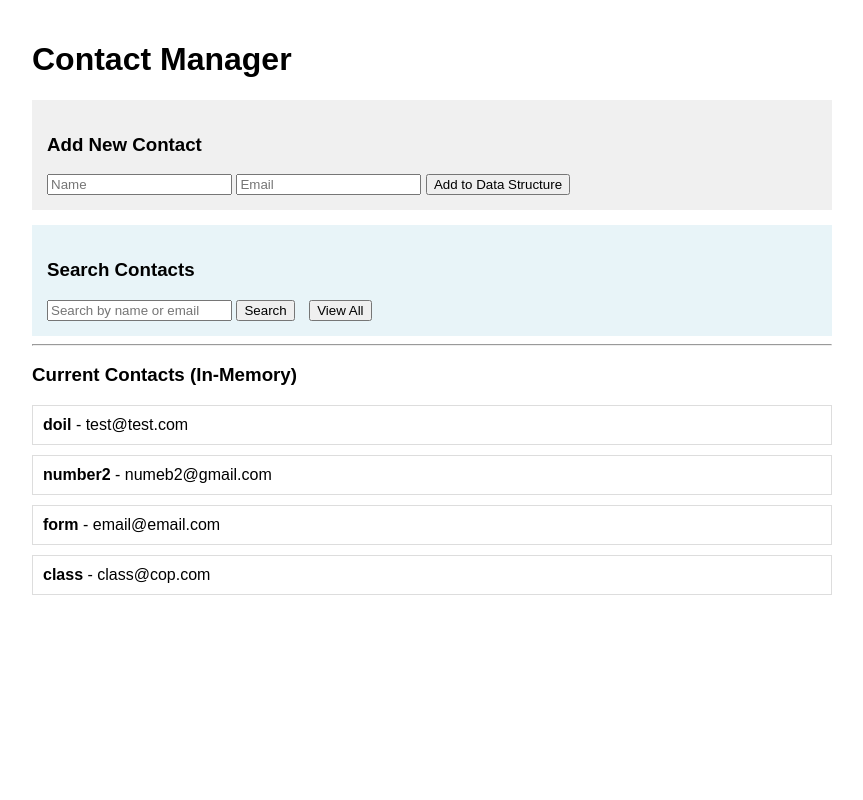
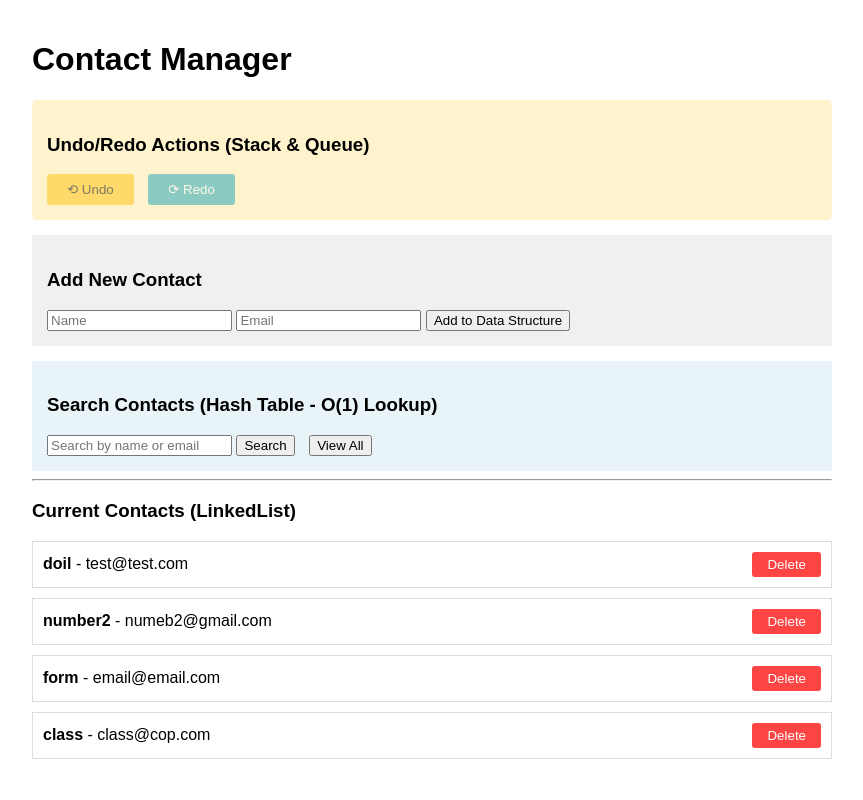
Before and after one commit to dylanvaz2/COP4538, a Flask app: page / in a window 1280 px wide. Shown: the whole page, without its empty margins (208-1071 px from the left). Run offline with Flask 3, Linux system fonts and the light colour scheme.

Commit message:
fix: use name->list hash buckets; keep indices consistent for add/delete/undo/redo

```diff
--- a/app.py
+++ b/app.py
@@ -1,35 +1,121 @@
 from flask import Flask, render_template, request, redirect, url_for
 import os
 import json
+from collections import deque
 
 app = Flask(__name__)
+app.secret_key = 'your-secret-key-here-change-in-production'
 
 app.config['FLASK_TITLE'] = ""
+
+# --- DATA STRUCTURES ---
+
+class Node:
+    """Node class for LinkedList."""
+    def __init__(self, data):
+        self.data = data
+        self.next = None
+
+class LinkedList:
+    """Custom LinkedList implementation to store contacts."""
+    def __init__(self):
+        self.head = None
+        self.size = 0
+
+    def append(self, data):
+        """Add a contact to the end of the list."""
+        new_node = Node(data)
+        if not self.head:
+            self.head = new_node
+        else:
+            current = self.head
+            while current.next:
+                current = current.next
+            current.next = new_node
+        self.size += 1
+
+    def delete(self, name, email):
+        """Delete a contact by name and email."""
+        if not self.head:
+            return None
+
+        # If head node is the one to delete
+        if self.head.data['name'] == name and self.head.data['email'] == email:
+            deleted_data = self.head.data
+            self.head = self.head.next
+            self.size -= 1
+            return deleted_data
+
+        # Search for the node to delete
+        current = self.head
+        while current.next:
+            if current.next.data['name'] == name and current.next.data['email'] == email:
+                deleted_data = current.next.data
+                current.next = current.next.next
+                self.size -= 1
+                return deleted_data
+            current = current.next
+
+        return None
+
+    def to_list(self):
+        """Convert LinkedList to a Python list for rendering."""
+        result = []
+        current = self.head
+        while current:
+            result.append(current.data)
+            current = current.next
+        return result
+
+    def clear(self):
+        """Clear all contacts from the list."""
+        self.head = None
+        self.size = 0
+
+    def __len__(self):
+        return self.size
 
 # --- DATA PERSISTENCE ---
 CONTACTS_FILE = 'contacts.json'
 
 def load_contacts():
-    """Load contacts from JSON file if it exists."""
+    """Load contacts from JSON file into LinkedList and Hash Table."""
+    contacts_ll = LinkedList()
+    contacts_hash = {}
+
     if os.path.exists(CONTACTS_FILE):
         try:
             with open(CONTACTS_FILE, 'r') as f:
-                return json.load(f)
+                data = json.load(f)
+                for contact in data:
+                    contacts_ll.append(contact)
+                    # Hash table: name -> list of contacts (handles duplicate names)
+                    contacts_hash.setdefault(contact['name'].lower(), []).append(contact)
         except (json.JSONDecodeError, IOError):
-            return []
-    return []
+            pass
+
+    return contacts_ll, contacts_hash
 
 def save_contacts():
     """Save contacts to JSON file."""
     try:
         with open(CONTACTS_FILE, 'w') as f:
-            json.dump(contacts, f, indent=2)
+            json.dump(contacts_list.to_list(), f, indent=2)
     except IOError as e:
         print(f"Error saving contacts: {e}")
 
-# --- IN-MEMORY DATA STRUCTURES (Students will modify this area) ---
-# Phase 1: A simple Python List to store contacts (now with persistence)
-contacts = load_contacts()
+# --- IN-MEMORY DATA STRUCTURES ---
+# LinkedList to store contacts
+contacts_list = LinkedList()
+# Hash Table (Dictionary) for O(1) search optimization
+contacts_hash = {}
+# Stack for undo operations
+undo_stack = []
+# Queue for redo operations
+redo_queue = deque()
+
+# Load existing contacts
+contacts_list, contacts_hash = load_contacts()
 
 
 # --- ROUTES ---
@@ -37,51 +123,163 @@ contacts = load_contacts()
 @app.route('/')
 def index():
     """
-    Displays the main page.
-    Eventually, students will pass their Linked List or Tree data here.
+    Displays the main page with contacts from LinkedList.
     """
     return render_template('index.html',
-                         contacts=contacts,
+                         contacts=contacts_list.to_list(),
                          title=app.config['FLASK_TITLE'],
-                         search_performed=False)
+                         search_performed=False,
+                         undo_available=len(undo_stack) > 0,
+                         redo_available=len(redo_queue) > 0)
 
 @app.route('/add', methods=['POST'])
 def add_contact():
     """
-    Endpoint to add a new contact.
-    Students will update this to insert into their Data Structure.
+    Endpoint to add a new contact to LinkedList and Hash Table.
+    Records action in undo stack.
     """
     name = request.form.get('name')
     email = request.form.get('email')
 
-    # Phase 1 Logic: Append to list
-    contacts.append({'name': name, 'email': email})
-    save_contacts()  # Persist to file
+    contact = {'name': name, 'email': email}
+
+    # Add to LinkedList
+    contacts_list.append(contact)
+
+    # Add to Hash Table for O(1) exact-name lookup (store list to allow duplicates)
+    contacts_hash.setdefault(name.lower(), []).append(contact)
+
+    # Record action for undo (clear redo queue when new action is performed)
+    undo_stack.append(('add', contact))
+    redo_queue.clear()
+
+    save_contacts()
+
+    return redirect(url_for('index'))
+
+@app.route('/delete', methods=['POST'])
+def delete_contact():
+    """
+    Endpoint to delete a contact from LinkedList and Hash Table.
+    Records action in undo stack.
+    """
+    name = request.form.get('name')
+    email = request.form.get('email')
+
+    # Delete from LinkedList
+    deleted_contact = contacts_list.delete(name, email)
+
+    if deleted_contact:
+        # Remove from Hash Table (remove the specific contact from the name bucket)
+        name_key = name.lower()
+        bucket = contacts_hash.get(name_key)
+        if bucket:
+            # remove entries matching both name and email
+            contacts_hash[name_key] = [c for c in bucket if not (c['name'] == deleted_contact['name'] and c['email'] == deleted_contact['email'])]
+            if not contacts_hash[name_key]:
+                contacts_hash.pop(name_key, None)
+
+        # Record action for undo
+        undo_stack.append(('delete', deleted_contact))
+        redo_queue.clear()
+
+        save_contacts()
+
+    return redirect(url_for('index'))
+
+@app.route('/undo', methods=['POST'])
+def undo():
+    """
+    Undo the last action (add or delete) using the stack.
+    """
+    if undo_stack:
+        action, contact = undo_stack.pop()
+
+        if action == 'add':
+            # Undo add = delete the contact
+            contacts_list.delete(contact['name'], contact['email'])
+            # remove from hash bucket
+            key = contact['name'].lower()
+            bucket = contacts_hash.get(key)
+            if bucket:
+                contacts_hash[key] = [c for c in bucket if not (c['name'] == contact['name'] and c['email'] == contact['email'])]
+                if not contacts_hash[key]:
+                    contacts_hash.pop(key, None)
+
+        elif action == 'delete':
+            # Undo delete = add the contact back
+            contacts_list.append(contact)
+            contacts_hash.setdefault(contact['name'].lower(), []).append(contact)
+
+        # Add to redo queue
+        redo_queue.append((action, contact))
+
+        save_contacts()
+
+    return redirect(url_for('index'))
+
+@app.route('/redo', methods=['POST'])
+def redo():
+    """
+    Redo the last undone action using the queue.
+    """
+    if redo_queue:
+        action, contact = redo_queue.popleft()
+
+        if action == 'add':
+            # Redo add = add the contact again
+            contacts_list.append(contact)
+            contacts_hash.setdefault(contact['name'].lower(), []).append(contact)
+
+        elif action == 'delete':
+            # Redo delete = delete the contact again
+            contacts_list.delete(contact['name'], contact['email'])
+            # remove from hash bucket
+            key = contact['name'].lower()
+            bucket = contacts_hash.get(key)
+            if bucket:
+                contacts_hash[key] = [c for c in bucket if not (c['name'] == contact['name'] and c['email'] == contact['email'])]
+                if not contacts_hash[key]:
+                    contacts_hash.pop(key, None)
+
+        # Add back to undo stack
+        undo_stack.append((action, contact))
+
+        save_contacts()
 
     return redirect(url_for('index'))
 
 @app.route('/search', methods=['GET', 'POST'])
 def search_contact():
     """
-    Endpoint to search for contacts by name or email.
-    Students will update this to search within their Data Structure.
+    Endpoint to search for contacts using Hash Table for lookup.
+    Falls back to LinkedList traversal for partial matches.
     """
     if request.method == 'POST':
-        search_query = request.form.get('search_query', '').strip().lower()
+        search_query = request.form.get('search_query', '').strip()
+        search_results = []
 
-        # Phase 1 Logic: Search through list
-        search_results = []
         if search_query:
-            for contact in contacts:
-                if (search_query in contact['name'].lower() or
-                    search_query in contact['email'].lower()):
-                    search_results.append(contact)
+            search_lower = search_query.lower()
+
+            # O(1) exact name lookup using Hash Table (returns all contacts for that name)
+            if search_lower in contacts_hash:
+                search_results.extend(contacts_hash[search_lower])
+            else:
+                # Fallback: O(n) search for partial matches in LinkedList
+                all_contacts = contacts_list.to_list()
+                for contact in all_contacts:
+                    if (search_lower in contact['name'].lower() or
+                        search_lower in contact['email'].lower()):
+                        search_results.append(contact)
 
         return render_template('index.html',
                              contacts=search_results,
                              title=app.config['FLASK_TITLE'],
                              search_performed=True,
-                             search_query=search_query)
+                             search_query=search_query,
+                             undo_available=len(undo_stack) > 0,
+                             redo_available=len(redo_queue) > 0)
 
     return redirect(url_for('index'))
 
--- a/templates/index.html
+++ b/templates/index.html
@@ -4,11 +4,76 @@
     <title>{{ title }} - Contact Manager</title>
     <style>
         body { font-family: sans-serif; max-width: 800px; margin: 0 auto; padding: 20px; }
-        .card { border: 1px solid #ddd; padding: 10px; margin-bottom: 10px; }
+        .card {
+            border: 1px solid #ddd;
+            padding: 10px;
+            margin-bottom: 10px;
+            display: flex;
+            justify-content: space-between;
+            align-items: center;
+        }
+        .contact-info { flex-grow: 1; }
+        .delete-btn {
+            background-color: #ff4444;
+            color: white;
+            border: none;
+            padding: 5px 15px;
+            cursor: pointer;
+            border-radius: 3px;
+        }
+        .delete-btn:hover {
+            background-color: #cc0000;
+        }
+        .undo-redo-section {
+            background-color: #fff3cd;
+            padding: 15px;
+            margin-bottom: 15px;
+            border-radius: 5px;
+        }
+        .undo-btn, .redo-btn {
+            padding: 8px 20px;
+            margin-right: 10px;
+            cursor: pointer;
+            border: none;
+            border-radius: 3px;
+        }
+        .undo-btn {
+            background-color: #ffc107;
+            color: #000;
+        }
+        .undo-btn:hover:enabled {
+            background-color: #ffb300;
+        }
+        .redo-btn {
+            background-color: #17a2b8;
+            color: white;
+        }
+        .redo-btn:hover:enabled {
+            background-color: #138496;
+        }
+        .undo-btn:disabled, .redo-btn:disabled {
+            opacity: 0.5;
+            cursor: not-allowed;
+        }
     </style>
 </head>
 <body>
     <h1>{{ title }}Contact Manager</h1>
+
+    <!-- Undo/Redo Section -->
+    <div class="undo-redo-section">
+        <h3>Undo/Redo Actions (Stack & Queue)</h3>
+        <form action="/undo" method="POST" style="display: inline;">
+            <button type="submit" class="undo-btn" {% if not undo_available %}disabled{% endif %}>
+                ⟲ Undo
+            </button>
+        </form>
+        <form action="/redo" method="POST" style="display: inline;">
+            <button type="submit" class="redo-btn" {% if not redo_available %}disabled{% endif %}>
+                ⟳ Redo
+            </button>
+        </form>
+    </div>
 
     <div style="background-color: #f0f0f0; padding: 15px;">
         <h3>Add New Contact</h3>
@@ -20,7 +85,7 @@
     </div>
 
     <div style="background-color: #e8f4f8; padding: 15px; margin-top: 15px;">
-        <h3>Search Contacts</h3>
+        <h3>Search Contacts (Hash Table - O(1) Lookup)</h3>
         <form action="/search" method="POST">
             <input type="text" name="search_query" placeholder="Search by name or email" required>
             <button type="submit">Search</button>
@@ -28,13 +93,20 @@
         </form>
     </div>
     <hr>
-    <h3>{% if search_performed %}Search Results{% else %}Current Contacts (In-Memory){% endif %}</h3>
+    <h3>{% if search_performed %}Search Results{% else %}Current Contacts (LinkedList){% endif %}</h3>
     {% if search_performed %}
         {% if contacts %}
             <p style="color: green;">Found {{ contacts|length }} contact(s) matching "{{ search_query }}"</p>
             {% for contact in contacts %}
                 <div class="card">
-                    <strong>{{ contact.name }}</strong> - {{ contact.email }}
+                    <div class="contact-info">
+                        <strong>{{ contact.name }}</strong> - {{ contact.email }}
+                    </div>
+                    <form action="/delete" method="POST" style="margin: 0;">
+                        <input type="hidden" name="name" value="{{ contact.name }}">
+                        <input type="hidden" name="email" value="{{ contact.email }}">
+                        <button type="submit" class="delete-btn" onclick="return confirm('Delete this contact?');">Delete</button>
+                    </form>
                 </div>
             {% endfor %}
         {% else %}
@@ -43,7 +115,14 @@
     {% else %}
         {% for contact in contacts %}
             <div class="card">
-                <strong>{{ contact.name }}</strong> - {{ contact.email }}
+                <div class="contact-info">
+                    <strong>{{ contact.name }}</strong> - {{ contact.email }}
+                </div>
+                <form action="/delete" method="POST" style="margin: 0;">
+                    <input type="hidden" name="name" value="{{ contact.name }}">
+                    <input type="hidden" name="email" value="{{ contact.email }}">
+                    <button type="submit" class="delete-btn" onclick="return confirm('Delete this contact?');">Delete</button>
+                </form>
             </div>
         {% else %}
             <p>No contacts found. Add your first contact above!</p>
```
